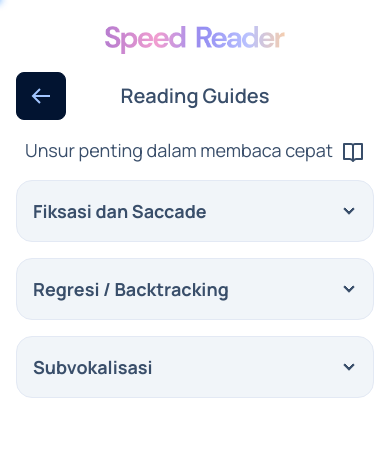
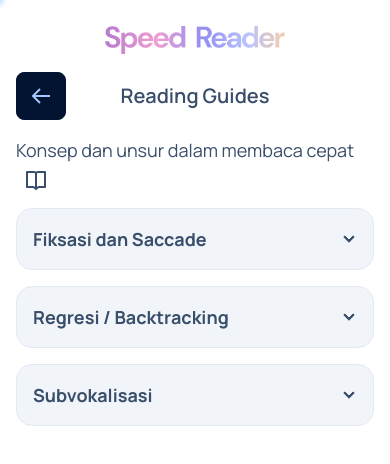
Before and after one commit to mfalfath25/speed-reader-fe, a React (Vite) app: page /guide in a window 390 px wide. Shown: the top 464 px of the page. Built offline with nearby package versions, Linux system fonts and the light colour scheme.

Commit message:
fix: training text preview

```diff
--- a/src/components/molecules/trainingSimulations/ModeBlind.tsx
+++ b/src/components/molecules/trainingSimulations/ModeBlind.tsx
@@ -51,7 +51,7 @@
           totalChunk={getTotalChunks(removeExtraWhitespaces(data[data.length - 1]?.text.textValue))}
         >
           <div>
-            <div className="w-full min-h-[500px] relative outline outline-offset-0 outline-1 p-0 rounded-md bg-slate-100">
+            <div className="w-full max-h-[500px] overflow-y-auto relative outline outline-offset-0 outline-1 p-0 rounded-md bg-slate-100">
               <pre
                 className="relative whitespace-pre-line text-left text-base sm:text-xl font-normal p-2"
                 style={{
--- a/src/components/molecules/trainingSimulations/ModeCustom.tsx
+++ b/src/components/molecules/trainingSimulations/ModeCustom.tsx
@@ -65,7 +65,7 @@
             Custom text, Chunk count: {data[data.length - 1]?.chunksCount}, Target WPM:
             {data[data.length - 1]?.wpm}
           </label>
-          <div className="w-full min-h-[500px] relative outline outline-offset-0 outline-1 p-0 rounded-md bg-slate-100">
+          <div className="w-full max-h-[500px] overflow-y-auto relative outline outline-offset-0 outline-1 p-0 rounded-md bg-slate-100">
             <pre
               className="relative whitespace-pre-line text-left text-base sm:text-xl font-normal p-2"
               style={{
--- a/src/components/pages/Guide.tsx
+++ b/src/components/pages/Guide.tsx
@@ -17,7 +17,7 @@
     <>
       <div className="flex flex-col gap-4">
         <h2 className="mx-auto text-lg sm:text-2xl">
-          Unsur penting dalam membaca cepat
+          Konsep dan unsur dalam membaca cepat
           <BiBookOpen size={24} className="inline ml-2" />
         </h2>
         {guidesMenu.map((menu, index) => (
@@ -45,7 +45,7 @@
                 </>
               )}
               <br />
-              <p className="font-bold text-sm sm:text-lg">Tips:</p>
+              <p className="font-bold text-sm sm:text-lg">Tips / Info:</p>
               <ul>
                 {menu.tips.map(
                   (item, index) =>
--- a/src/components/pages/Settings.tsx
+++ b/src/components/pages/Settings.tsx
@@ -39,7 +39,7 @@
                 color: fontColor,
               }}
             >
-              {loremPlaceholder[0].loremLong}
+              {loremPlaceholder[0].loremShort}
             </pre>
           </div>
         </div>
--- a/src/main.tsx
+++ b/src/main.tsx
@@ -5,10 +5,14 @@
 import './index.css'
 import { Toaster } from 'react-hot-toast'
 import { ToastStyles } from './components/atoms'
+import { QueryClient, QueryClientProvider } from '@tanstack/react-query'
+
+const queryClient = new QueryClient()
 
 ReactDOM.createRoot(document.getElementById('root') as HTMLElement).render(
   <React.StrictMode>
     <BrowserRouter>
+      <QueryClientProvider client={queryClient}>
         <App />
         <Toaster
           position="bottom-right"
@@ -17,6 +21,7 @@
             style: ToastStyles,
           }}
         />
+      </QueryClientProvider>
     </BrowserRouter>
   </React.StrictMode>
 )
--- a/src/static/staticData.tsx
+++ b/src/static/staticData.tsx
@@ -753,17 +753,18 @@
     optionName: 'Fiksasi dan Saccade',
     definition1: 'Fiksasi',
     definition2: 'Saccade',
-    description1: 'Kemampuan mata dalam berhenti dan memfokuskan pandangan pada suatu titik',
-    description2: 'Gerakan mata yang cepat di antara titik fiksasi.',
+    description1: 'Kemampuan mata dalam berhenti dan memfokuskan pandangan pada suatu titik.',
+    description2:
+      'Gerakan mata yang cepat yang menggeser pusat pandangan dari satu area ke area lainnya.',
     tips: [
       {
         tip: 'Ekor mata kita dapat melihat lebih dari 1 kata setiap fiksasinya.',
       },
       {
-        tip: 'Membaca dengan lebih dari 1 kata setiap kali fiksasi dengan memanfaatkan penglihatan tepi (peripheral vision).',
+        tip: 'Berlatih menambah jumlah kata yang dibaca sekaligus dengan memanfaatkan penglihatan tepi (peripheral vision).',
       },
       {
-        tip: null,
+        tip: 'Mengontrol pola saccade dapat membantu mengurangi gerakan mata yang tidak efisien.',
       },
     ],
     image: media_1,
@@ -773,11 +774,12 @@
     optionName: 'Regresi / Backtracking',
     definition1: 'Regresi',
     definition2: null,
-    description1: 'Membaca kembali kata yang baru saja dibaca.',
+    description1:
+      'Membaca kembali kata yang baru saja dibaca. Biasanya dilakukan ketika pembaca memastikan bahwa apa yang baru saja dibaca itu benar. Regresi dapat menyebabkan pembaca untuk kehilangan "flow" atau ritme saat membaca.',
     description2: null,
     tips: [
       {
-        tip: 'Regresi dalam membaca sebaiknya dihindari dan hanya dilakukan bila sangat diperlukan saja untuk memahami suatu kalimat penting.',
+        tip: 'Regresi dalam membaca sebaiknya dihindari dan hanya dilakukan bila sangat diperlukan saja untuk memahami suatu kalimat yang rumit. (contoh: teks ilmiah yang memperlihatkan penggunaan rumus matematis)',
       },
       {
         tip: 'Mengurangi regresi dapat dilakukan dengan bantuan sebuah pointer atau penunjuk (dengan jari, pena atau kursor).',
@@ -793,17 +795,18 @@
     optionName: 'Subvokalisasi',
     definition1: 'Subvokalisasi',
     definition2: null,
-    description1: 'Keadaan dimana pembaca membaca kembali kata atau frasa dalam pikiran. ',
+    description1:
+      'Keadaan dimana pembaca mengartikulasikan/mengucapkan kata dalam pikiran, memberikan gambaran terkait bunyi dari kata saat sedang dibaca. Biasanya, subvokalisasi adalah bagian yang tidak terpisahkan dari kegiatan membaca dan memahami sebuah kata.',
     description2: null,
     tips: [
       {
-        tip: 'Membaca dan memahami konteks bacaan dapat dilakukan tanpa bantuan subvokalisasi dengan menerapkan silent reading.',
+        tip: 'Membaca dan memahami konteks bacaan dengan kompeten dan menghemat penggunaan subvokalisasi.',
       },
       {
         tip: 'Mendistraksikan diri dengan membaca sambil mendengarkan suara lain atau musik instrumental.',
       },
       {
-        tip: 'Menggunakana teknik scan & read. Membaca dengan meringkas kalimat utuh dan mengambil kata intinya saja.',
+        tip: 'Menggunakana teknik scan & read. Membaca dengan meringkas kalimat utuh dan mengambil kata intinya saja. (mempermudah pemahaman konteks kalimat)',
       },
     ],
     image: media_3,
```
Also changed, not shown: src/api/user/api.user.ts (added, +11 -0 lines), src/api/index.ts (added). Lines whose indentation alone changed are shown as unchanged.
